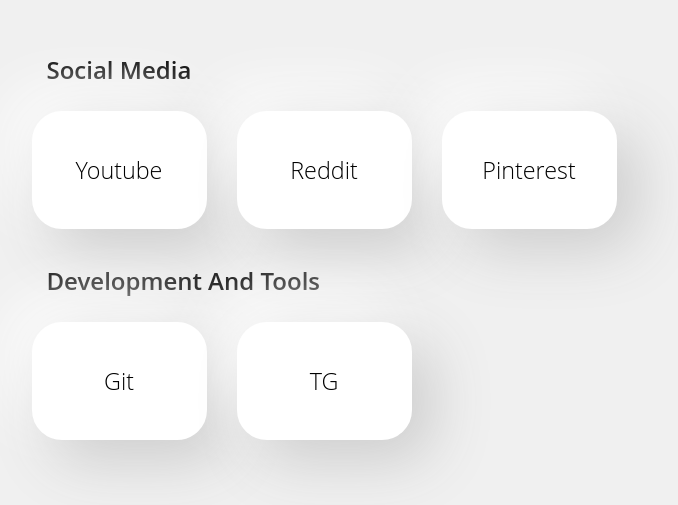
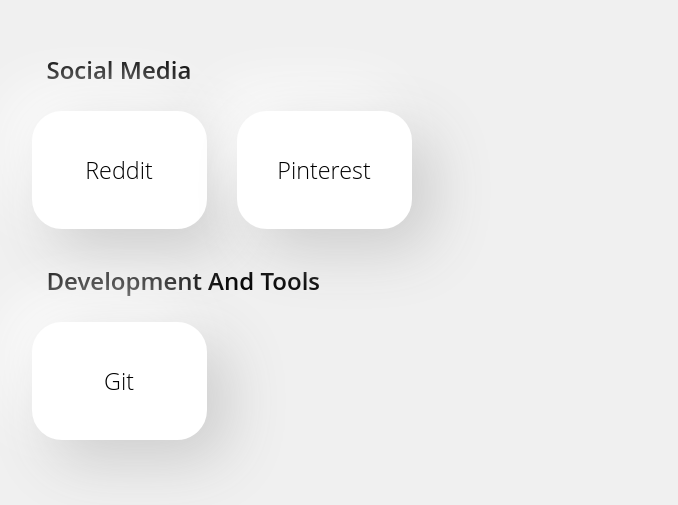
Before and after one commit to thisisthecertifedhooooooooooooodclassss/QuantumStart, a plain HTML site: page index.html in a window 1280 px wide. Shown: the part 330-835 px from the top of the page, without its empty margins (316-994 px from the left). Drawn offline with Linux system fonts and the light colour scheme.

Commit message:
Update index.html

```diff
--- a/index.html
+++ b/index.html
@@ -5,7 +5,7 @@
   <meta http-equiv="X-UA-Compatible" content="IE=edge">
   <meta name="viewport" content="width=device-width, initial-scale=1.0">
   <link rel="stylesheet" href="css/styles.css">
-  <title>Quantum Start</title>
+  <title>BIO</title>
 </head>
 <body>
   <div class="container">
@@ -16,11 +16,6 @@
       <p class="group-name-text">Social Media</p>
     </div>
     <div class="links">
-      <form action="https://www.youtube.com/channel/UCTRpDoSgzyb105g-ueEhO1w">
-        <button class="link button btn-reset">
-          <p class="link-name">Youtube</p>
-        </button>
-      </form>
       <form action="https://www.reddit.com/user/Commercial_Act7410">
         <button class="link button btn-reset">
           <p class="link-name">Reddit</p>
@@ -41,12 +36,6 @@
           <p class="link-name">Git</p>
         </button>
       </form>
-            <form action="https://t.me/vfx553">
-        <button class="link button btn-reset">
-          <p class="link-name">TG</p>
-        </button>
-      </form>
-    </div>
   </div>
 </body>
 </html>
```
